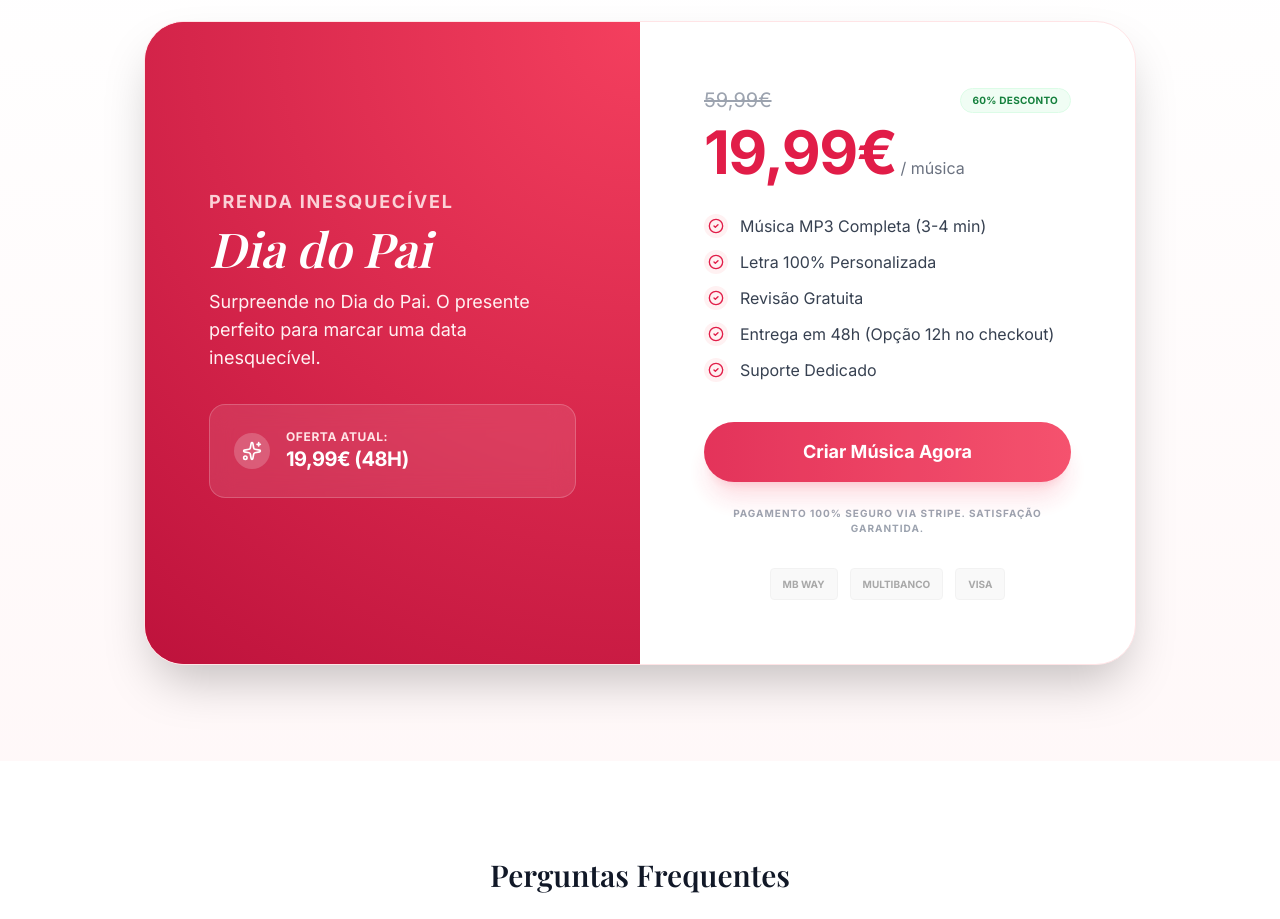
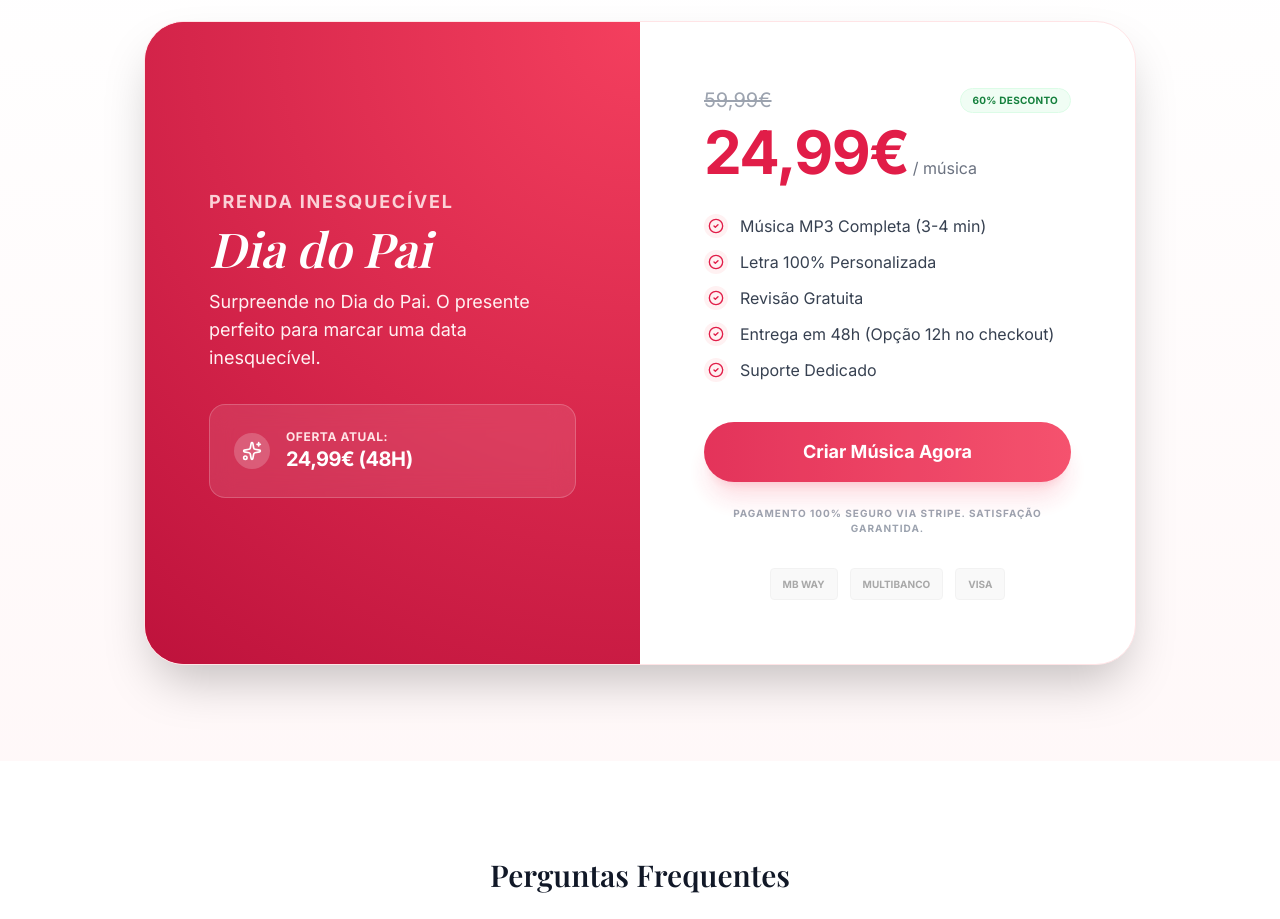
Before and after one commit to testeclothing/melodiadoamor, a React (Vite) app: page / in a window 1280 px wide. Shown: the part 2680-3599 px from the top of the page. Built offline with nearby package versions, Linux system fonts and the light colour scheme; a web font is replaced by a local one.

Commit message:
Update App.tsx

```diff
--- a/App.tsx
+++ b/App.tsx
@@ -12,7 +12,6 @@ import { ContactPage, TermsPage, PrivacyPage } from './components/LegalPages';
 import { SongSample, FaqItem } from './types';
 
 // --- IMPORTAÇÃO DE IMAGENS E ÁUDIO HERO ---
-// Certifica-te que estes ficheiros existem na pasta src/assets/
 import heroBg from './assets/pai.jpg';
 import heroAudio from './assets/rock.mp3';
 
@@ -22,11 +21,10 @@ import pimbaAudio from './assets/pimba.mp3';
 import almaAudio from './assets/almapai.mp3';
 
 // --- DADOS DOS SAMPLES ---
-// CORREÇÃO: Os nomes aqui têm de ser iguais aos imports acima
 const SAMPLES: SongSample[] = [
-  { id: 1, title: "O Meu Herói", genre: "Alma e Emoção", url: almaAudio }, // Corrigido de almapaiAudio para almaAudio
+  { id: 1, title: "O Meu Herói", genre: "Alma e Emoção", url: almaAudio },
   { id: 2, title: "O Melhor Pai", genre: "ROCK", url: rockAudio },
-  { id: 3, title: "Pai Brincalhão", genre: "Pimba", url: pimbaAudio },     // Corrigido de pimbaoAudio para pimbaAudio
+  { id: 3, title: "Pai Brincalhão", genre: "Pimba", url: pimbaAudio },
 ];
 
 // --- FAQS ---
@@ -270,7 +268,7 @@ function App() {
                      <div className="bg-white/20 p-2 rounded-full hidden sm:block animate-pulse"><Sparkles className="text-white" size={20} /></div>
                      <div>
                        <p className="text-[10px] md:text-xs text-rose-100 uppercase font-bold tracking-wider">OFERTA ATUAL:</p>
-                       <p className="font-bold text-sm md:text-xl uppercase tracking-tight">19,99€ (48H)</p>
+                       <p className="font-bold text-sm md:text-xl uppercase tracking-tight">24,99€ (48H)</p>
                      </div>
                    </div>
                  </div>
@@ -284,7 +282,7 @@ function App() {
                 <span className="bg-green-50 text-green-700 px-3 py-1 rounded-full text-[10px] font-bold uppercase tracking-wide border border-green-100">60% DESCONTO</span>
               </div>
               <div className="flex items-baseline gap-1 mb-8">
-                <span className="text-6xl font-bold text-rose-600 tracking-tight">19,99€</span>
+                <span className="text-6xl font-bold text-rose-600 tracking-tight">24,99€</span>
                 <span className="text-gray-500 font-medium">/ música</span>
               </div>
               <ul className="space-y-3 mb-10 text-gray-700">
@@ -333,9 +331,9 @@ function App() {
         </div>
       </footer>
 
-      {/* STICKY MOBILE CTA - 19.99€ */}
+      {/* STICKY MOBILE CTA - 24,99€ */}
       <div className="fixed bottom-4 left-4 right-4 z-40 md:hidden">
-         <Button fullWidth className="shadow-2xl border border-white/20 py-4 text-lg bg-rose-600 hover:bg-rose-700 text-white" onClick={startWizard}>Criar Música (19,99€)</Button>
+         <Button fullWidth className="shadow-2xl border border-white/20 py-4 text-lg bg-rose-600 hover:bg-rose-700 text-white" onClick={startWizard}>Criar Música (24,99€)</Button>
       </div>
 
     </div>
```
